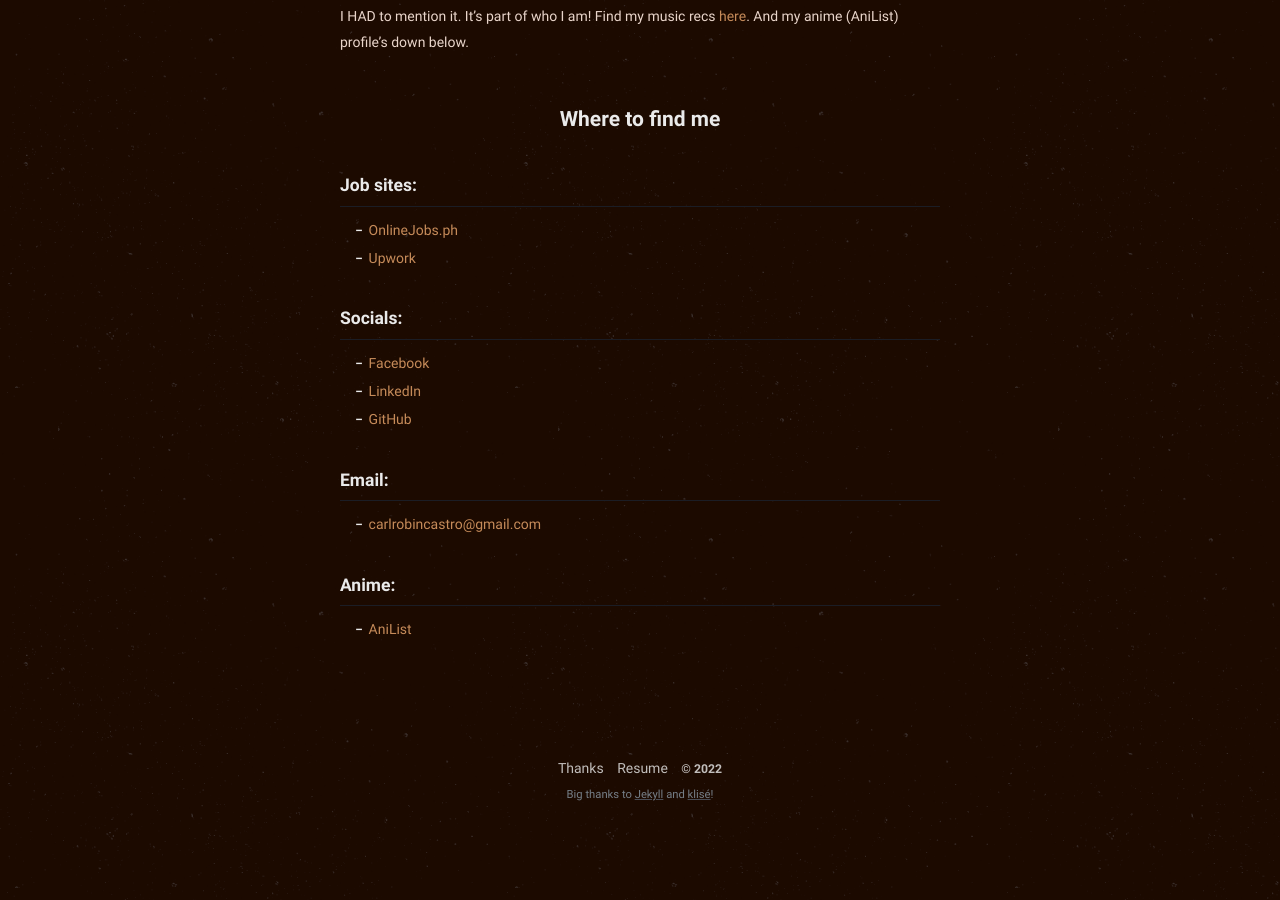
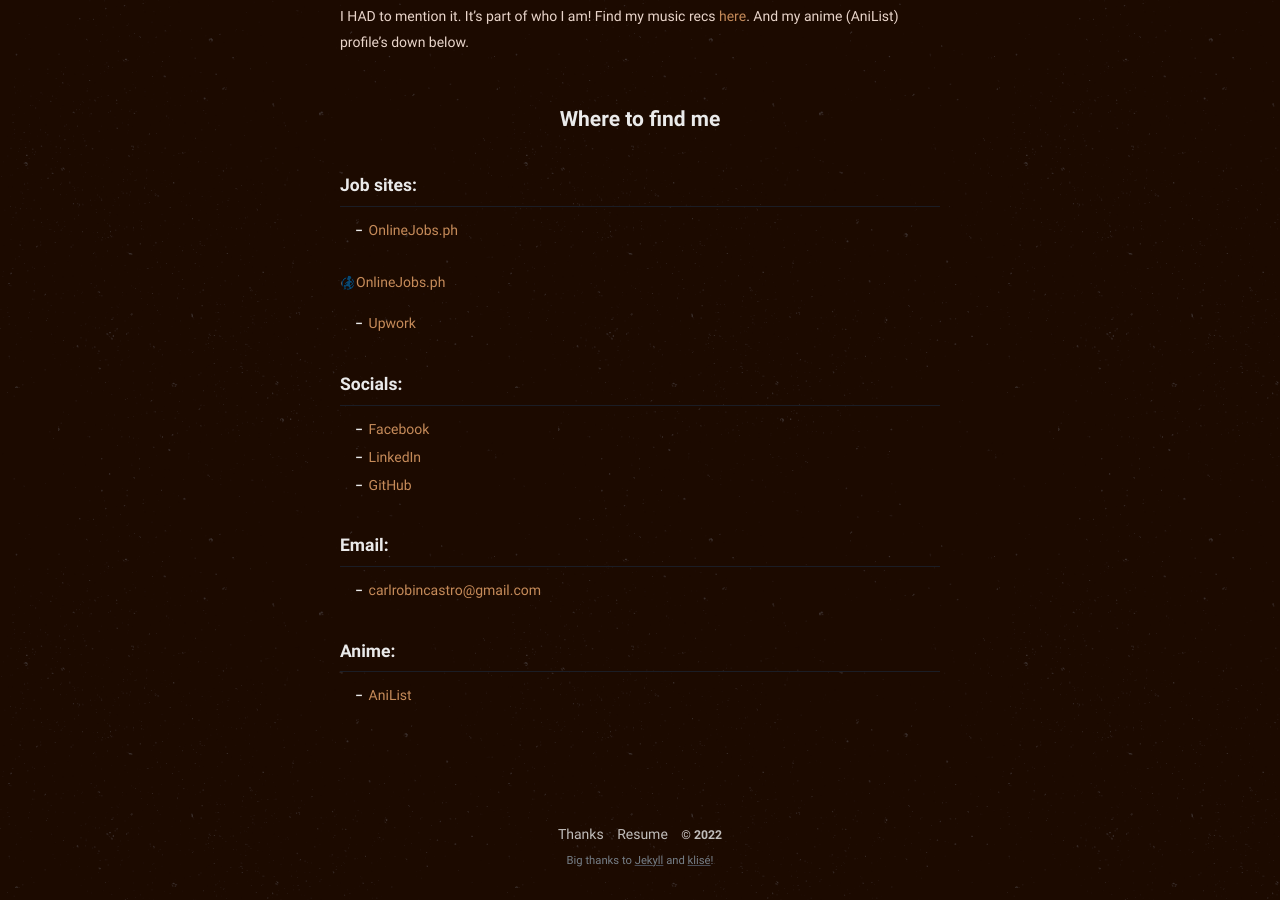
Before and after one commit to philippines69/carlcastroarchives, a Jekyll site: the page built from about.md, in a window 1280 px wide and 900 px high, scrolled down 1554 px. Built offline with Jekyll 4.4.1, drawn with Linux system fonts in a browser that asks for light colours.

Commit message:
Update from Forestry.io philippines69 updated about.md

```diff
--- a/about.md
+++ b/about.md
@@ -43,6 +43,7 @@
 ### Job sites:
 
 * [OnlineJobs.ph](https://www.onlinejobs.ph/jobseekers/info/1800089)
+<p><img src="/assets/img/about-images/onlinejobs.ico" alt="OnlineJobs.ph"/><a href="https://www.onlinejobs.ph/jobseekers/info/1800089">OnlineJobs.ph</a></p>
 * [Upwork](https://www.upwork.com/freelancers/\~01d8748133df2688d5)
 
 ### Socials:
```
